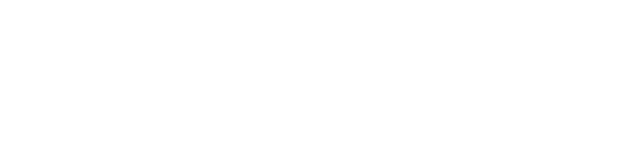
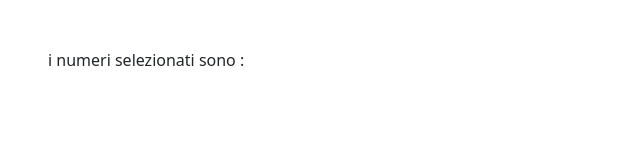
Before and after one commit to LeonardoContino/js-jsnacks-blocco-1, a plain HTML site: page jsnack 1/index.html in a window 1280 px wide. Shown: the whole page, without its empty margins (0-640 px from the left). Drawn offline with nearby package versions, Linux system fonts and the light colour scheme.

Commit message:
fase 1 fatta

```diff
--- a/jsnack 1/index.html
+++ b/jsnack 1/index.html
@@ -14,5 +14,7 @@
     <script defer src="main.js"></script>
     <link rel="stylesheet" href="style.css" />
   </head>
-  <body></body>
+  <body>
+    <p id="text" class="m-5">i numeri selezionati sono :</p>
+  </body>
 </html>
--- a/jsnack 1/main.js
+++ b/jsnack 1/main.js
@@ -8,3 +8,6 @@
 2. chiedi con un promt 10 numeri
 3.stampa i 10 numeri
 */
+
+const text = document.getElementById("text");
+console.log(text);
```
